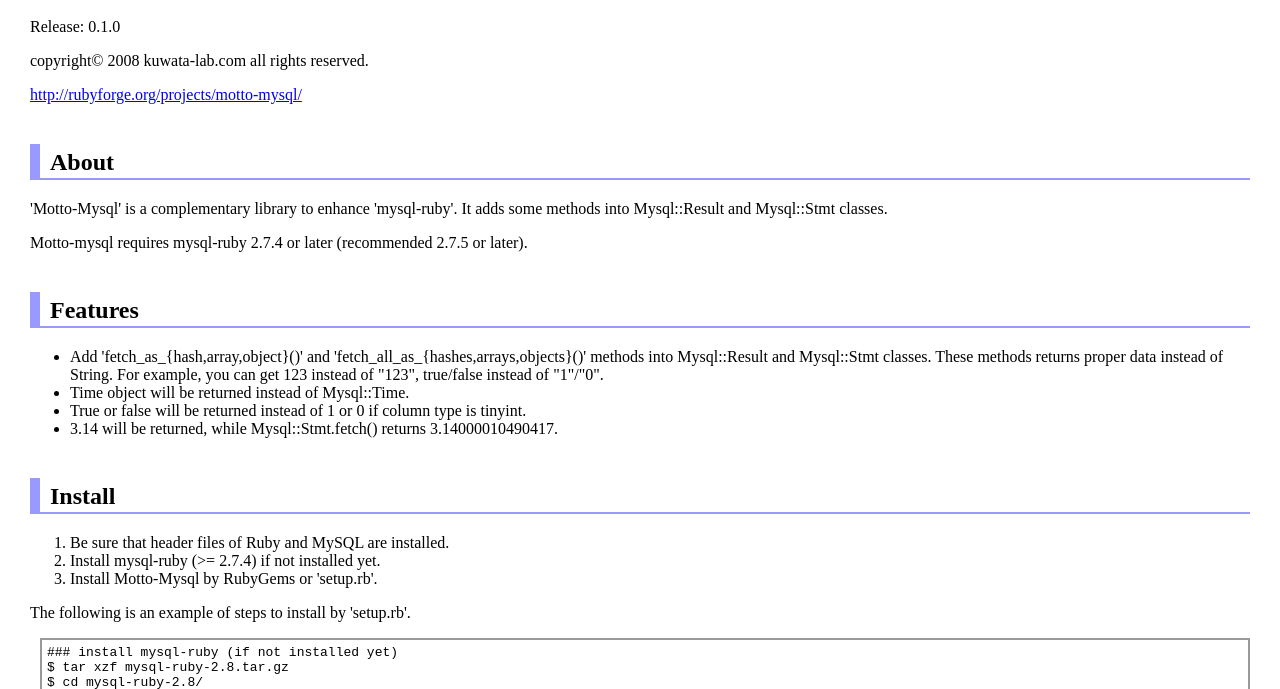
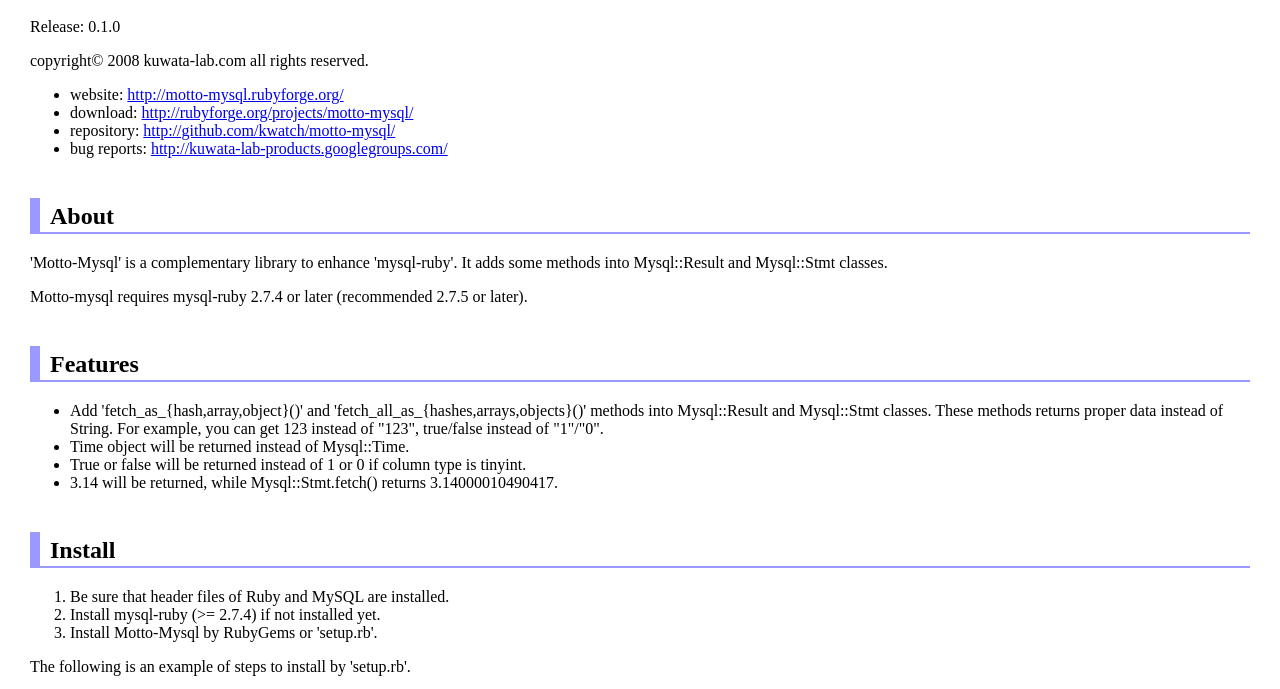
Before and after one commit to kwatch/motto-mysql, a plain HTML site: page website/index.html in a window 1280 px wide. Shown: the part 70-759 px from the top of the page. Drawn offline with Linux system fonts and the light colour scheme.

Commit message:
Update README.txt.

```diff
--- a/website/index.html
+++ b/website/index.html
@@ -12,7 +12,15 @@
 
   <p>copyright&copy; 2008 kuwata-lab.com all rights reserved.</p>
 
-  <p><a href="http://rubyforge.org/projects/motto-mysql/">http://rubyforge.org/projects/motto-mysql/</a></p>
+  <ul>
+    <li>website: <a href="http://motto-mysql.rubyforge.org/">http://motto-mysql.rubyforge.org/</a></li>
+
+    <li>download: <a href="http://rubyforge.org/projects/motto-mysql/">http://rubyforge.org/projects/motto-mysql/</a></li>
+
+    <li>repository: <a href="http://github.com/kwatch/motto-mysql/">http://github.com/kwatch/motto-mysql/</a></li>
+
+    <li>bug reports: <a href="http://kuwata-lab-products.googlegroups.com/">http://kuwata-lab-products.googlegroups.com/</a></li>
+  </ul>
 
   <h2>About</h2>
 
@@ -246,6 +254,6 @@ p result.fetch_all_as(MyClass) #=&gt; [ #&lt;MyObject @id=1, @name="foo", ...&gt
 
   <h2>Bug reports</h2>
 
-  <p>If you have bugs or questions, join http://kuwata-lab-products.googlegroups.com.</p>
+  <p>If you have bugs or questions, join <a href="http://kuwata-lab-products.googlegroups.com">http://kuwata-lab-products.googlegroups.com</a>.</p>
 </body>
 </html>
```
Also changed, not shown: README.txt, 1 other file.
